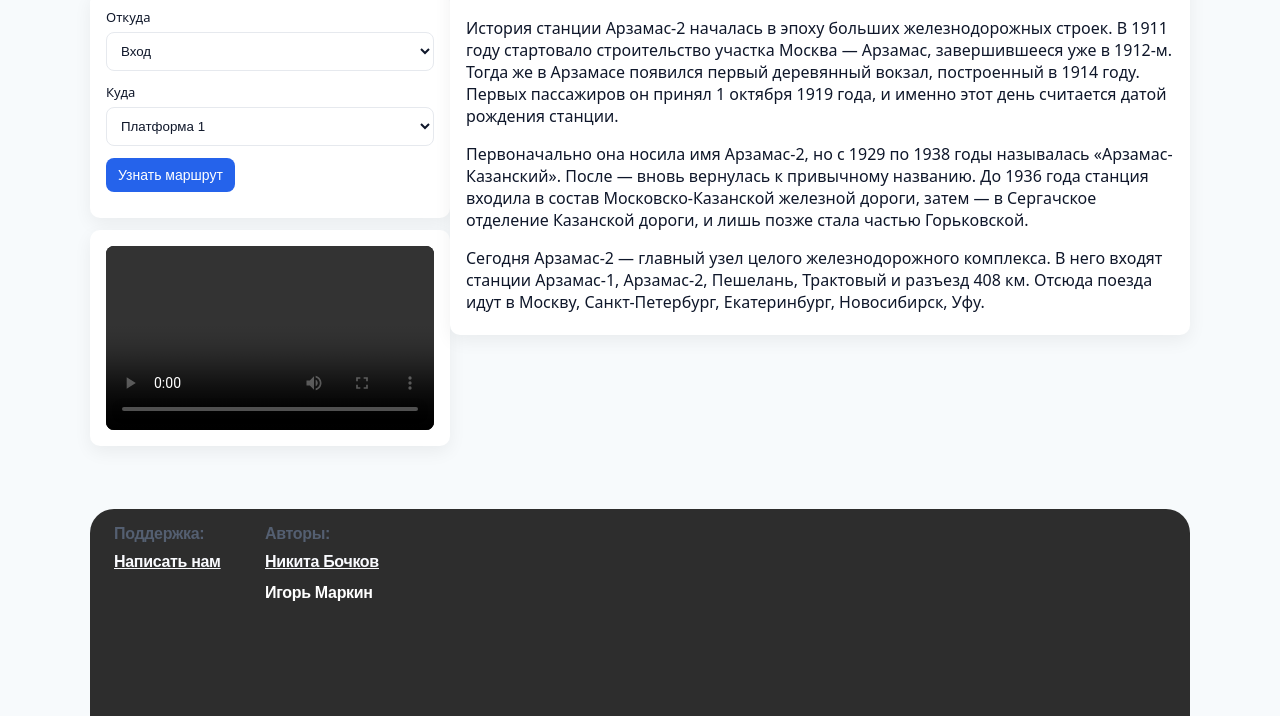
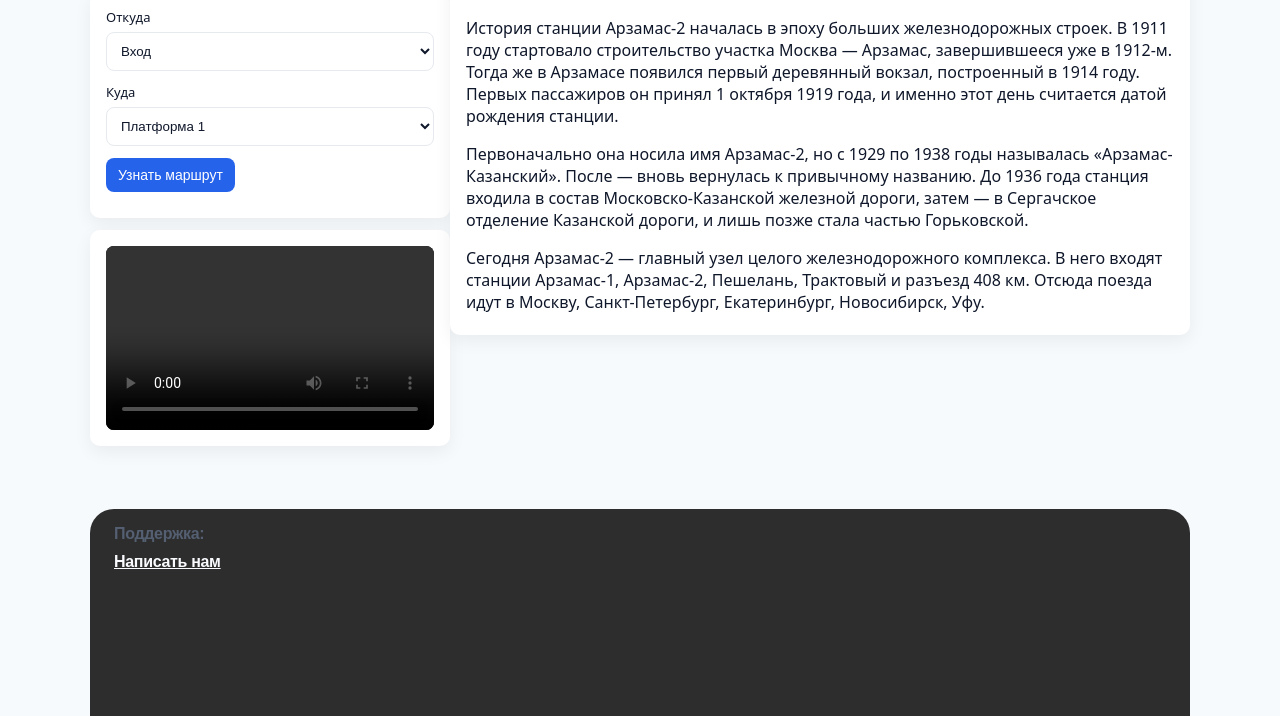
Before and after one commit to lqdope/EasyNavigation, a plain HTML site: page index.html in a window 1280 px wide. Shown: the part 108-824 px from the top of the page. Drawn offline with Linux system fonts and the light colour scheme.

Commit message:
hide details

```diff
--- a/index.html
+++ b/index.html
@@ -83,11 +83,11 @@
 
           <div class="div">Поддержка:</div>
         </div>
-        <div class="support">
+        <!-- <div class="support">
           <div class="pochta-pochta-com"><a href="https://t.me/Nikitalqlqlq">Никита Бочков</a></div>
           <div class="pochta-pochta-com2">Игорь Маркин</div>
           <div class="div2">Авторы:</div>
-        </div>
+        </div> -->
       </div>
     </footer>
   </div>
```
